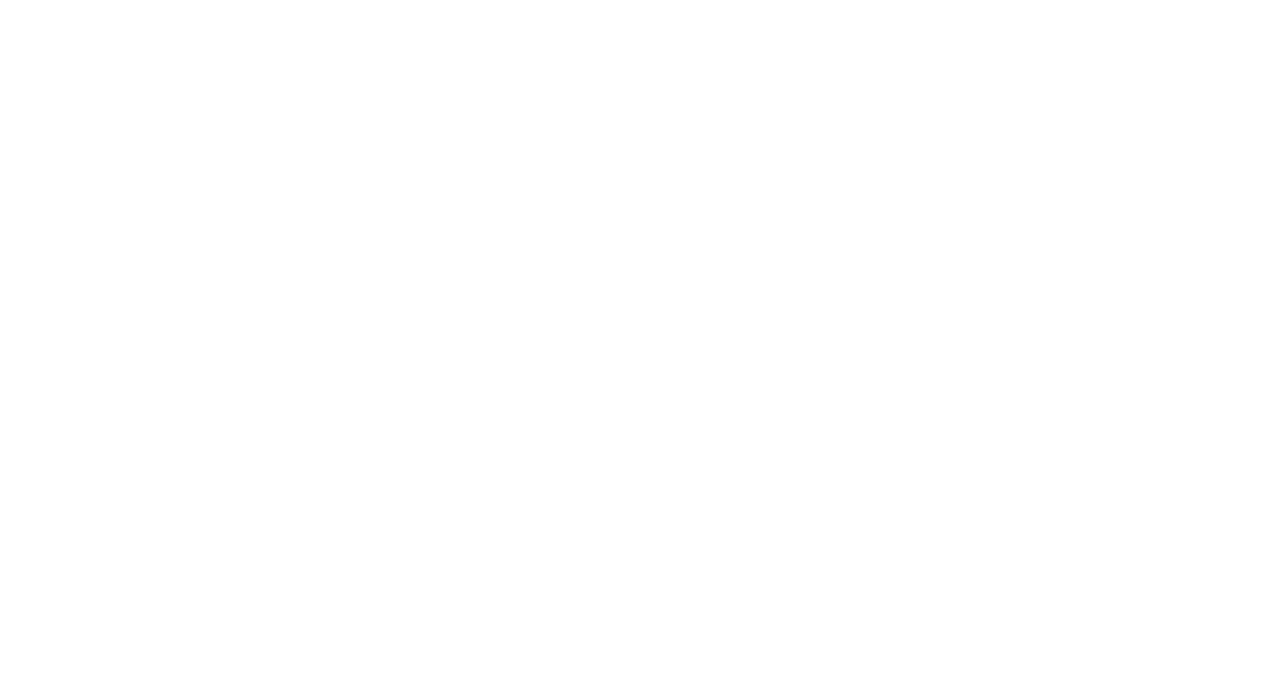
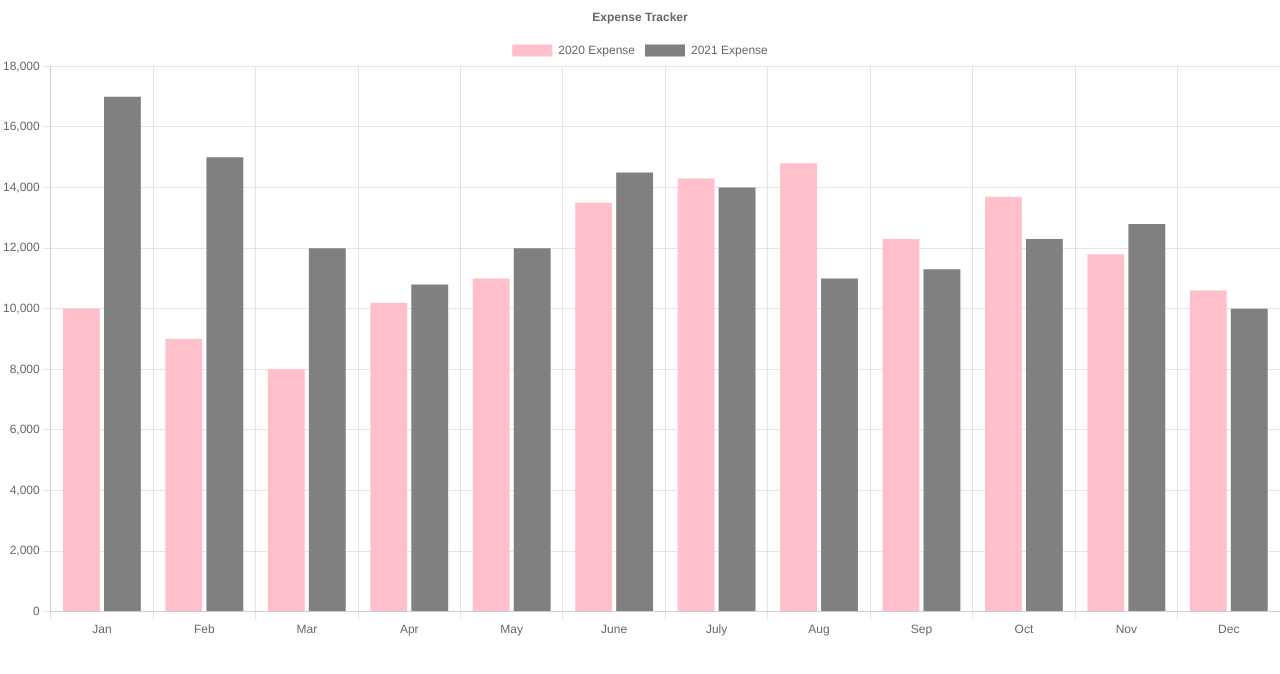
Before and after one commit to chintalasaicharan/charan-latest-practice-oct, a React (Create React App) app: page /BarCharts in a window 1280 px wide. Before the commit this address had no page. Shown: the top 674 px of the page. Built offline with nearby package versions, Linux system fonts and the light colour scheme.

Commit message:
barchart

```diff
--- a/package.json
+++ b/package.json
@@ -8,8 +8,10 @@
     "@testing-library/user-event": "^13.5.0",
     "axios": "^1.1.3",
     "bootstrap": "^5.2.2",
+    "chart.js": "^3.9.1",
     "react": "^18.2.0",
     "react-bootstrap": "^2.5.0",
+    "react-chartjs-2": "^4.3.1",
     "react-dom": "^18.2.0",
     "react-router-dom": "^6.4.2",
     "react-scripts": "5.0.1",
--- a/src/Routes.js
+++ b/src/Routes.js
@@ -4,6 +4,7 @@
 import Food_library from './components/food_library/Food_library';
 import HelloWorld from './helloWorld';
 import ApiCalls from './practiceOne/ApiCalls/ApiCalls';
+import BarCharts from './practiceOne/barChart/BarChart';
 
 const Routess = () => {
   return (
@@ -14,6 +15,7 @@
             <Route path='/hello' element={< HelloWorld/>}/>
             <Route path='/Food_library' element={< Food_library/>}/>
             <Route path='/ApiCalls' element={< ApiCalls/>}/>
+            <Route path='/BarCharts' element={< BarCharts/>}/>
         </Routes>
         </BrowserRouter>
     </div>
--- /dev/null
+++ b/src/practiceOne/barChart/BarChart.js
@@ -0,0 +1,40 @@
+import React from 'react'
+import { Bar } from 'react-chartjs-2'
+
+// import { Chart, LinearScale, CategoryScale, BarElement, Legend, Title, Tooltip } from 'chart.js'
+// Chart.register(LinearScale, CategoryScale, BarElement,Legend, Title, Tooltip)
+// ----------------short cut------------------------
+
+import { Chart } from 'chart.js/auto'
+
+const labels = ['Jan', 'Feb', 'Mar', 'Apr', 'May', 'June', 'July', 'Aug', 'Sep', 'Oct', 'Nov', 'Dec']
+const options = {
+    plugins: {
+        legend: { position: 'top' },
+        title: { display: 'true', text: 'Expense Tracker' }
+    }
+}
+const data = {
+    labels,
+    datasets: [
+        {
+            label: '2020 Expense',
+            data: [10000, 9000, 8000, 10200, 11000, 13500, 14300, 14800, 12300, 13700, 11800, 10600],
+            backgroundColor: 'pink'
+        },
+        {
+            label: '2021 Expense',
+            data: [17000, 15000, 12000, 10800, 12000, 14500, 14000, 11000, 11300, 12300, 12800, 10000],
+            backgroundColor: 'grey'
+        }
+    ]
+}
+const BarCharts = () => {
+    return (
+        <div >
+            <Bar data={data} options={options} />
+        </div>
+    )
+}
+
+export default BarCharts
```
Also changed, not shown: 1 other file (tests, documents, lock files or other folders).
